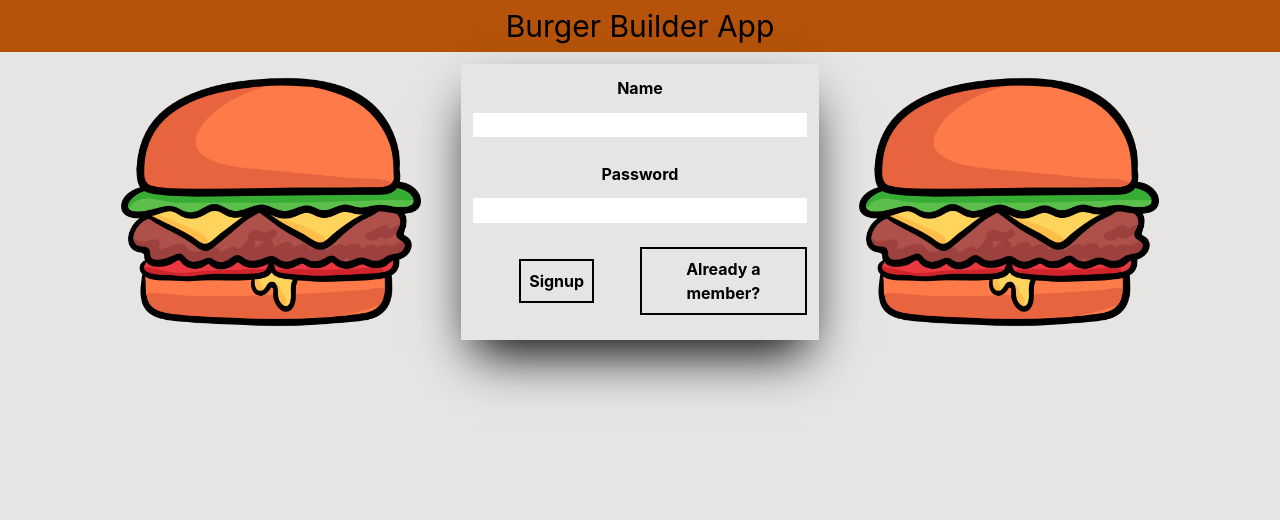
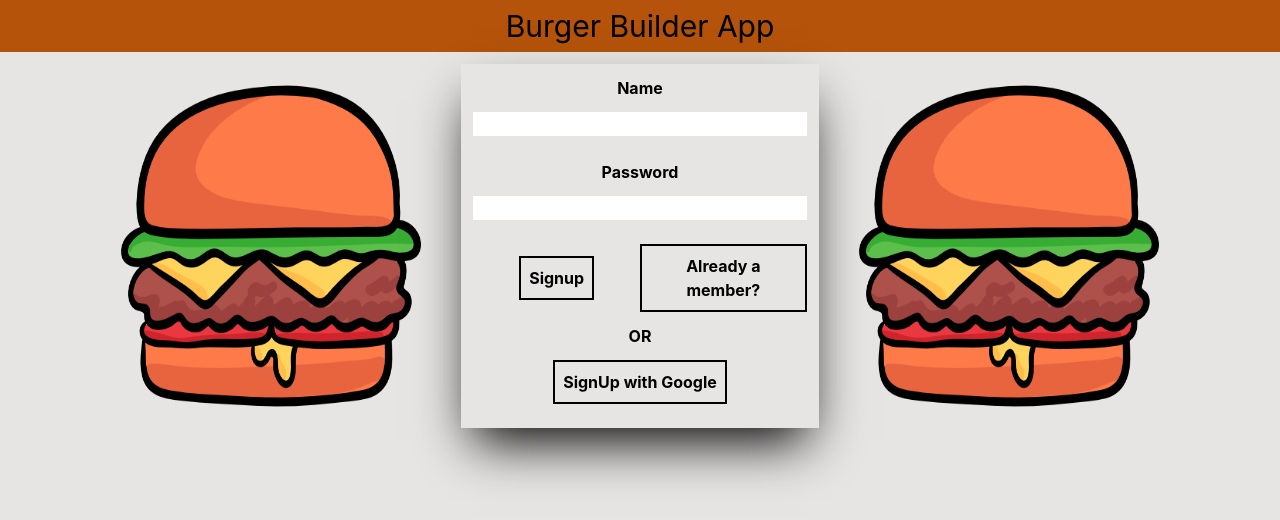
Before and after one commit to jojimanos/burger_builder, a Next.js app: page /account/signup in a window 1280 px wide. Shown: the top 520 px of the page. Built offline with nearby package versions, Linux system fonts and the light colour scheme.

Commit message:
Sign in with google with firebase react hooks

```diff
--- a/package.json
+++ b/package.json
@@ -25,6 +25,7 @@
     "next": "13.0.4",
     "react": "18.2.0",
     "react-dom": "18.2.0",
+    "react-firebase-hooks": "^5.1.1",
     "react-hook-form": "^7.39.5",
     "react-responsive": "^9.0.2",
     "typescript": "4.9.3",
--- a/pages/account/signup.tsx
+++ b/pages/account/signup.tsx
@@ -1,116 +1,222 @@
-import { useRouter } from 'next/router';
-import { useState } from 'react';
-import Image from 'next/image';
-import MediaQuery from 'react-responsive';
+import { useRouter } from "next/router";
+import { useState } from "react";
+import Image from "next/image";
+import MediaQuery from "react-responsive";
 
-import { createUserWithEmailAndPassword } from 'firebase/auth'
-import {auth} from '../../firebaseConfig'
-import Link from 'next/link';
+import { createUserWithEmailAndPassword } from "firebase/auth";
+import { useSignInWithGoogle } from "react-firebase-hooks/auth";
+import { auth } from "../../firebaseConfig";
+import Link from "next/link";
 
 export default function Signup() {
-
-  const [email, setEmail] = useState('')
-  const [password, setPassword] = useState('')
-  const [user, setUser] = useState('')
+  const [email, setEmail] = useState("");
+  const [password, setPassword] = useState("");
+  const [user, setUser] = useState("");
+  const [signInType, setSignInType] = useState<string>();
+  const [signInWithGoogle, userCred, loading, googleError] =
+    useSignInWithGoogle(auth);
 
   // Show consoles error on top of the screen
-  const [error, setError] = useState("")
-  const [emailError, setEmailError] = useState(false)
-  const [passwordError, setPasswordError] = useState(false)
+  const [error, setError] = useState("");
+  const [emailError, setEmailError] = useState(false);
+  const [passwordError, setPasswordError] = useState(false);
 
   // Error disappears after 5 secs
-  setTimeout(() => { setError("") }, 5000)
+  setTimeout(() => {
+    setError("");
+  }, 5000);
 
   const router = useRouter();
 
   // Rules for form validation
   const validationSchema = () => {
-    let emailValid = true
-    let passworValid = true
-    let ValidSchema = true
-    setEmailError(false)
-    setPasswordError(false)
+    let emailValid = true;
+    let passworValid = true;
+    let ValidSchema = true;
+    setEmailError(false);
+    setPasswordError(false);
 
     if (email === "") {
-      emailValid = false
-     ValidSchema = false
-     setEmailError(true)
+      emailValid = false;
+      ValidSchema = false;
+      setEmailError(true);
     }
     if (password.length < 6) {
-      passworValid = false
-     ValidSchema = false
-     setPasswordError(true)
+      passworValid = false;
+      ValidSchema = false;
+      setPasswordError(true);
     }
-    return ValidSchema
+    return ValidSchema;
   };
 
-const onSubmit = async (e: any) => {
-    e.preventDefault()
-    let isValid = validationSchema()
+  const onSubmit = async (e: any) => {
+    e.preventDefault();
+    let isValid = validationSchema();
 
-    if (isValid){
-try {
-  const user = await createUserWithEmailAndPassword(auth, email, password);
-console.log(user)
-setUser(JSON.stringify(user))
-} catch {
-  setError("Failed to create an account")
-}
-  router.push('/account/login')
+    if (signInType === "email and password") {
+      if (isValid) {
+        try {
+          const user = await createUserWithEmailAndPassword(
+            auth,
+            email,
+            password
+          );
+          console.log(user);
+          setUser(JSON.stringify(user));
+        } catch {
+          setError("Failed to create an account");
+        }
+        router.push("/account/login");
+      }
+    } else {
+      try {
+        await signInWithGoogle();
+      } catch (error: any) {
+        console.log("Sign in with google error.", error.message);
+      }
     }
-
   };
 
   return (
     <div>
-      <div className='bg-stone-200 min-h-screen max-h-max'>
-        <h1 className='text-center p-2 text-3xl bg-amber-700'>Burger Builder App</h1>
+      <div className="bg-stone-200 min-h-screen max-h-max">
+        <h1 className="text-center p-2 text-3xl bg-amber-700">
+          Burger Builder App
+        </h1>
         <MediaQuery maxWidth={640}>
-          <div className='grid grid-cols-1'>
+          <div className="grid grid-cols-1">
             <div className="grid place-items-center text-center grid-row-7 py-3 px-8 gap-3">
-              <form className='shadow-2xl shadow-black p-3 grid grid-row-3 py-3 gap-3' onSubmit={onSubmit}>
-                <label className=' text-black font-bold'>Name</label>
-                <input className='focus:shadow-md focus:shadow-teal-500' type="email" onChange={(e) => setEmail(e.target.value)} />
-                <div className='text-red-500'>{emailError && 'Email is not valid'}</div>
-                <label className='text-black font-bold'>Password</label>
-                <input className='focus:shadow-md focus:shadow-teal-500' type="password" onChange={(e) => setPassword(e.target.value)} />
-                <div className='text-red-500'>{passwordError && 'Password is not valid'}</div>
-                <div className='grid grid-cols-2 place-items-center'>
-                  <button className="border-2 border-black p-2 font-bold text-black">Signup</button>
-                  <Link href={'/account/login'}><button className="border-2 border-black p-2 font-bold text-black">Alredy a member?</button></Link>
+              <form
+                className="shadow-2xl shadow-black p-3 grid grid-row-3 py-3 gap-3"
+                onSubmit={onSubmit}
+              >
+                <label className=" text-black font-bold">Name</label>
+                <input
+                  className="focus:shadow-md focus:shadow-teal-500"
+                  type="email"
+                  onChange={(e) => setEmail(e.target.value)}
+                />
+                <div className="text-red-500">
+                  {emailError && "Email is not valid"}
                 </div>
-                <div className='grid place-items-center'>
-                  {error && (<div className='bg-red-500 text-center text-xl font-bold w-28 p-2 rounded-lg'>{error}</div>)}
+                <label className="text-black font-bold">Password</label>
+                <input
+                  className="focus:shadow-md focus:shadow-teal-500"
+                  type="password"
+                  onChange={(e) => setPassword(e.target.value)}
+                />
+                <div className="text-red-500">
+                  {passwordError && "Password is not valid"}
+                </div>
+                <div className="grid grid-cols-2 place-items-center">
+                  <button className="border-2 border-black p-2 font-bold text-black">
+                    Signup
+                  </button>
+                  <Link href={"/account/login"}>
+                    <button className="border-2 border-black p-2 font-bold text-black">
+                      Alredy a member?
+                    </button>
+                  </Link>
+                </div>
+                <div className="grid place-items-center">
+                  {error && (
+                    <div className="bg-red-500 text-center text-xl font-bold w-28 p-2 rounded-lg">
+                      {error}
+                    </div>
+                  )}
                 </div>
               </form>
             </div>
-            <div className='flex justify-center'><Image alt='' src={"/cheeseBurger.png"} height={300} width={300} /></div>
+            <div className="flex justify-center">
+              <Image
+                alt=""
+                src={"/cheeseBurger.png"}
+                height={300}
+                width={300}
+              />
+            </div>
           </div>
         </MediaQuery>
         <MediaQuery minWidth={641}>
-          <div className='grid grid-cols-3 gap-2'>
-            <div className='flex justify-end'><Image alt='' src={"/cheeseBurger.png"} height={300} width={300} /></div>
+          <div className="grid grid-cols-3 gap-2">
+            <div className="flex justify-end">
+              <Image
+                alt=""
+                src={"/cheeseBurger.png"}
+                height={300}
+                width={300}
+              />
+            </div>
             <div className="flex justify-center text-center grid-row-7 py-3 px-8 gap-3">
-              <form className='shadow-2xl shadow-black p-3 grid grid-row-3 py-3 gap-3' onSubmit={onSubmit}>
-                <label className=' text-black font-bold'>Name</label>
-                <input className='focus:shadow-md focus:shadow-teal-500' type="email" onChange={(e) => setEmail(e.target.value)} />
-                <div className='text-red-500'>{emailError}</div>
-                <label className='text-black font-bold'>Password</label>
-                <input className='focus:shadow-md focus:shadow-teal-500' type="password" onChange={(e) => setPassword(e.target.value)} />
-                <div className='text-red-500'>{passwordError}</div>
-                <div className='grid grid-cols-2 place-items-center'>
-                  <button className="border-2 border-black p-2 font-bold text-black" >Signup</button>
-                  <Link href={'/account/login'}><button className="border-2 border-black p-2 font-bold text-black">Already a member?</button></Link>
+              <form
+                className="shadow-2xl shadow-black p-3 grid grid-row-3 py-3 gap-3"
+                onSubmit={onSubmit}
+              >
+                <label className=" text-black font-bold">Name</label>
+                <input
+                  className="focus:shadow-md focus:shadow-teal-500"
+                  type="email"
+                  onChange={(e) => setEmail(e.target.value)}
+                />
+                <div className="text-red-500">{emailError}</div>
+                <label className="text-black font-bold">Password</label>
+                <input
+                  className="focus:shadow-md focus:shadow-teal-500"
+                  type="password"
+                  onChange={(e) => setPassword(e.target.value)}
+                />
+                <div className="text-red-500">{passwordError}</div>
+                <div className="grid grid-cols-2 place-items-center">
+                  <button
+                    onClick={() => {
+                      setSignInType("email and password");
+                      console.log(signInType);
+                    }}
+                    className="border-2 border-black p-2 font-bold text-black"
+                  >
+                    Signup
+                  </button>
+                  <Link href={"/account/login"}>
+                    <button className="border-2 border-black p-2 font-bold text-black">
+                      Already a member?
+                    </button>
+                  </Link>
                 </div>
-                <div className='grid place-items-center'>
-                  {error && (<div className='bg-red-500 text-center text-xl font-bold w-28 p-2 rounded-lg'>{error}</div>)}
+                <div className="text-black font-bold">
+                  <div className="align-content-end">OR</div>
+                </div>
+                <div>
+                  <button
+                    onClick={() => {
+                      setSignInType("google");
+
+                      console.log(signInType);
+                    }}
+                    className="border-2 border-black p-2 font-bold text-black"
+                  >
+                    SignUp with Google
+                  </button>
+                </div>
+                <div className="grid place-items-center">
+                  {error && (
+                    <div className="bg-red-500 text-center text-xl font-bold w-28 p-2 rounded-lg">
+                      {error}
+                    </div>
+                  )}
                 </div>
               </form>
             </div>
-            <div className='flex justify-start'><Image alt='' src={"/cheeseBurger.png"} height={300} width={300} /></div>
+            <div className="flex justify-start">
+              <Image
+                alt=""
+                src={"/cheeseBurger.png"}
+                height={300}
+                width={300}
+              />
+            </div>
           </div>
         </MediaQuery>
       </div>
     </div>
-  )
+  );
 }
```
Also changed, not shown: 1 other file (tests, documents, lock files or other folders).
